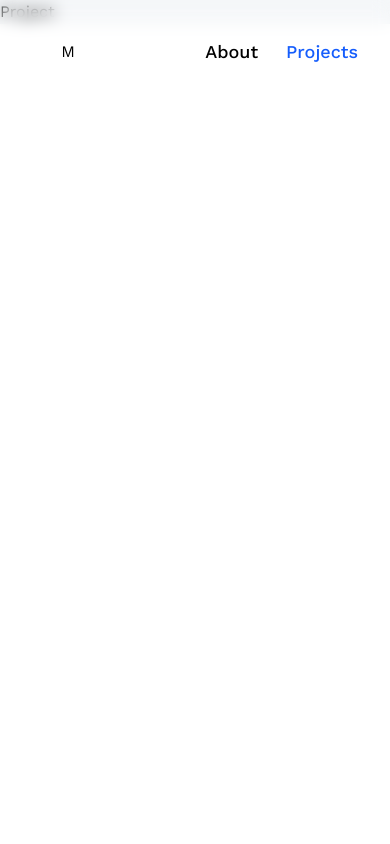
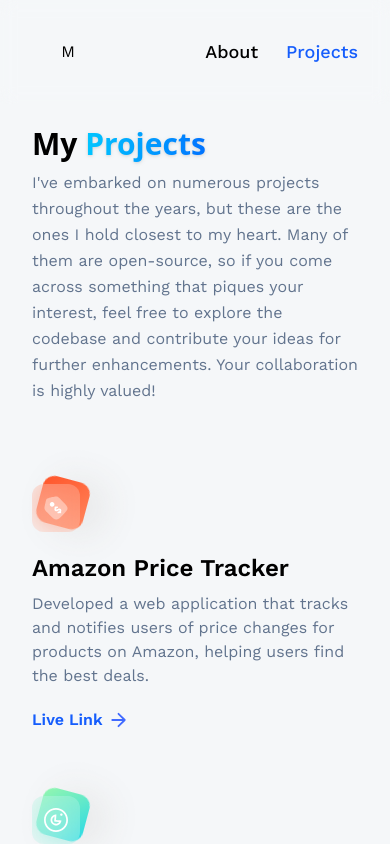
Before and after one commit to lelin171046/my-3d-portfolio, a React (Vite) app: page /projects in a window 390 px wide. Shown: the top 844 px of the page. Built offline with nearby package versions, Linux system fonts and the light colour scheme; no server answers.

Commit message:
add 3d plaine

```diff
--- a/package.json
+++ b/package.json
@@ -17,6 +17,7 @@
     "react": "^19.1.1",
     "react-dom": "^19.1.1",
     "react-router-dom": "^7.9.2",
+    "react-vertical-timeline-component": "^3.5.3",
     "tailwindcss": "^4.1.13"
   },
   "devDependencies": {
--- a/src/Pages/About.jsx
+++ b/src/Pages/About.jsx
@@ -1,11 +1,116 @@
-import React from 'react';
+import {
+  VerticalTimeline,
+  VerticalTimelineElement,
+} from "react-vertical-timeline-component";
+
+import { CTA } from "../components";
+import { experiences, skills } from "../constants";
+
+import "react-vertical-timeline-component/style.min.css";
 
 const About = () => {
-    return (
-        <div>
-            About
+  return (
+    <section className='max-container'>
+      <h1 className='head-text'>
+        Hello, I'm{" "}
+        <span className='blue-gradient_text font-semibold drop-shadow'>
+          {" "}
+          Adrian
+        </span>{" "}
+        👋
+      </h1>
+
+      <div className='mt-5 flex flex-col gap-3 text-slate-500'>
+        <p>
+          Software Engineer based in Croatia, specializing in technical
+          education through hands-on learning and building applications.
+        </p>
+      </div>
+
+      <div className='py-10 flex flex-col'>
+        <h3 className='subhead-text'>My Skills</h3>
+
+        <div className='mt-16 flex flex-wrap gap-12'>
+          {skills.map((skill) => (
+            <div className='block-container w-20 h-20' key={skill.name}>
+              <div className='btn-back rounded-xl' />
+              <div className='btn-front rounded-xl flex justify-center items-center'>
+                <img
+                  src={skill.imageUrl}
+                  alt={skill.name}
+                  className='w-1/2 h-1/2 object-contain'
+                />
+              </div>
+            </div>
+          ))}
         </div>
-    );
+      </div>
+
+      <div className='py-16'>
+        <h3 className='subhead-text'>Work Experience.</h3>
+        <div className='mt-5 flex flex-col gap-3 text-slate-500'>
+          <p>
+            I've worked with all sorts of companies, leveling up my skills and
+            teaming up with smart people. Here's the rundown:
+          </p>
+        </div>
+
+        <div className='mt-12 flex'>
+          <VerticalTimeline>
+            {experiences.map((experience, index) => (
+              <VerticalTimelineElement
+                key={experience.company_name}
+                date={experience.date}
+                iconStyle={{ background: experience.iconBg }}
+                icon={
+                  <div className='flex justify-center items-center w-full h-full'>
+                    <img
+                      src={experience.icon}
+                      alt={experience.company_name}
+                      className='w-[60%] h-[60%] object-contain'
+                    />
+                  </div>
+                }
+                contentStyle={{
+                  borderBottom: "8px",
+                  borderStyle: "solid",
+                  borderBottomColor: experience.iconBg,
+                  boxShadow: "none",
+                }}
+              >
+                <div>
+                  <h3 className='text-black text-xl font-poppins font-semibold'>
+                    {experience.title}
+                  </h3>
+                  <p
+                    className='text-black-500 font-medium text-base'
+                    style={{ margin: 0 }}
+                  >
+                    {experience.company_name}
+                  </p>
+                </div>
+
+                <ul className='my-5 list-disc ml-5 space-y-2'>
+                  {experience.points.map((point, index) => (
+                    <li
+                      key={`experience-point-${index}`}
+                      className='text-black-500/50 font-normal pl-1 text-sm'
+                    >
+                      {point}
+                    </li>
+                  ))}
+                </ul>
+              </VerticalTimelineElement>
+            ))}
+          </VerticalTimeline>
+        </div>
+      </div>
+
+      <hr className='border-slate-200' />
+
+      <CTA />
+    </section>
+  );
 };
 
 export default About;
--- a/src/Pages/Projects.jsx
+++ b/src/Pages/Projects.jsx
@@ -1,11 +1,71 @@
-import React from 'react';
+import { Link } from "react-router-dom";
+
+import { CTA } from "../components";
+import { projects } from "../constants";
+import { arrow } from "../assets/icons";
 
 const Projects = () => {
-    return (
-        <div>
-           Project
-        </div>
-    );
+  return (
+    <section className='max-container'>
+      <h1 className='head-text'>
+        My{" "}
+        <span className='blue-gradient_text drop-shadow font-semibold'>
+          Projects
+        </span>
+      </h1>
+
+      <p className='text-slate-500 mt-2 leading-relaxed'>
+        I've embarked on numerous projects throughout the years, but these are
+        the ones I hold closest to my heart. Many of them are open-source, so if
+        you come across something that piques your interest, feel free to
+        explore the codebase and contribute your ideas for further enhancements.
+        Your collaboration is highly valued!
+      </p>
+
+      <div className='flex flex-wrap my-20 gap-16'>
+        {projects.map((project) => (
+          <div className='lg:w-[400px] w-full' key={project.name}>
+            <div className='block-container w-12 h-12'>
+              <div className={`btn-back rounded-xl ${project.theme}`} />
+              <div className='btn-front rounded-xl flex justify-center items-center'>
+                <img
+                  src={project.iconUrl}
+                  alt='threads'
+                  className='w-1/2 h-1/2 object-contain'
+                />
+              </div>
+            </div>
+
+            <div className='mt-5 flex flex-col'>
+              <h4 className='text-2xl font-poppins font-semibold'>
+                {project.name}
+              </h4>
+              <p className='mt-2 text-slate-500'>{project.description}</p>
+              <div className='mt-5 flex items-center gap-2 font-poppins'>
+                <Link
+                  to={project.link}
+                  target='_blank'
+                  rel='noopener noreferrer'
+                  className='font-semibold text-blue-600'
+                >
+                  Live Link
+                </Link>
+                <img
+                  src={arrow}
+                  alt='arrow'
+                  className='w-4 h-4 object-contain'
+                />
+              </div>
+            </div>
+          </div>
+        ))}
+      </div>
+
+      <hr className='border-slate-200' />
+
+      <CTA />
+    </section>
+  );
 };
 
 export default Projects;
```
Also changed, not shown: 1 other file (tests, documents, lock files or other folders).
